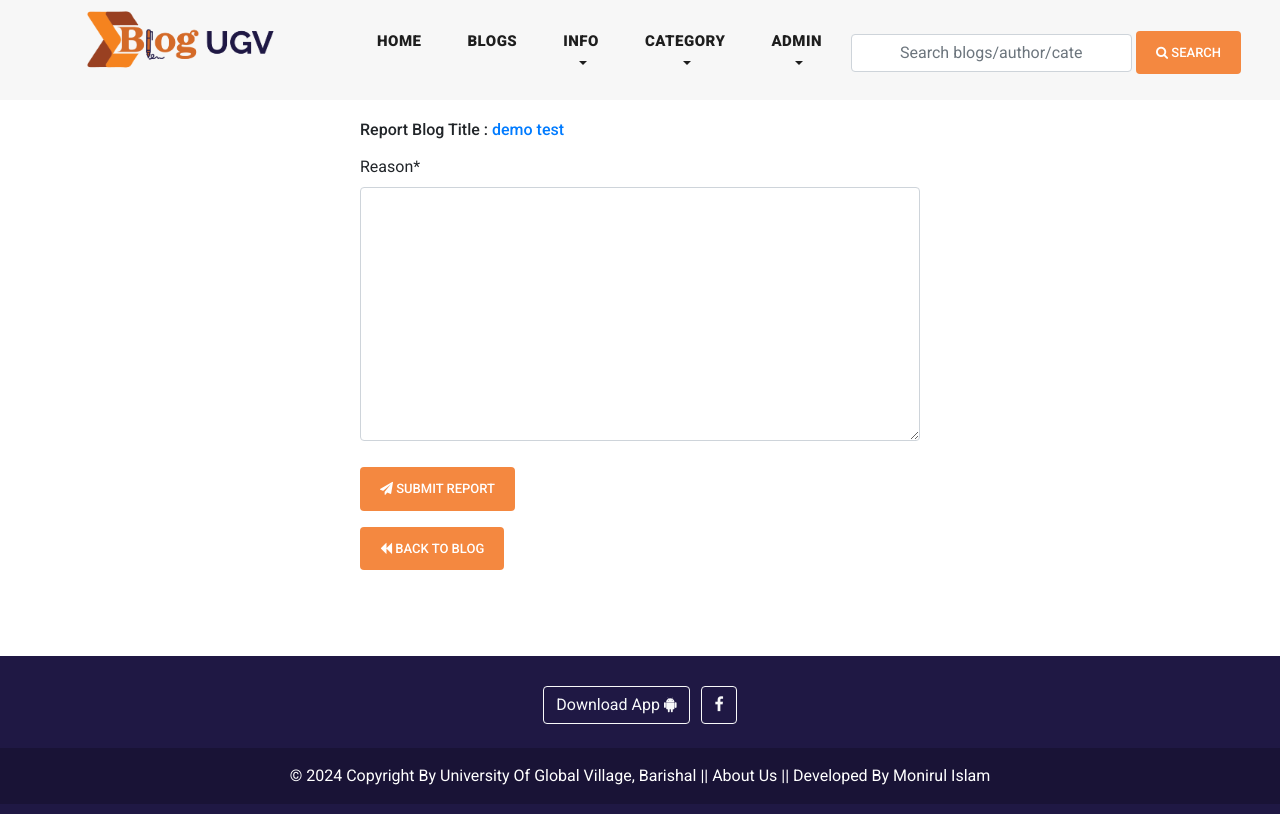
After one commit to moniruldevelopers/Multiuser-Blog-Website-Usign-Pyhton-and-Django, a Django app: a page that uses blog/templates/report_blog.html in a window 1280 px wide. The commit adds this page. Run offline with Django 4.2, Linux system fonts and the light colour scheme; a user stored in the database is signed in; data comes from the database, SQL or seed files in the repository; both versions use the stored data as it was after the commit; some libraries are stand-ins or nearby versions.

Commit message:
report blog add  success

```diff
--- a/blog/admin.py
+++ b/blog/admin.py
@@ -20,3 +20,8 @@ admin.site.register(Ugv_Ad)
 admin.site.register(OurTeam)
 admin.site.register(Contact)
 admin.site.register(Wishlist)
+
+#report blog
+class BlogReportAdmin(admin.ModelAdmin):
+    list_display = ['reason','blog','user', 'status']
+admin.site.register(BlogReport,BlogReportAdmin)
--- a/blog/forms.py
+++ b/blog/forms.py
@@ -1,6 +1,11 @@
 from django import forms
 from ckeditor.fields import RichTextField
-from .models import Blog, Contact
+from .models import Blog, Contact, BlogReport
+
+#FOR REPORT POST
+
+
+
 class ContactForm(forms.ModelForm):
     class Meta:
         model = Contact
@@ -26,3 +31,13 @@ class AddBlogForm(forms.ModelForm):
             "description",
 
         )
+
+
+#for report blog
+class ReportForm(forms.ModelForm):
+    class Meta:
+        model = BlogReport
+        fields = ['reason', 'status']
+        widgets = {
+            'status': forms.HiddenInput(),
+        }
--- a/blog/models.py
+++ b/blog/models.py
@@ -1,3 +1,4 @@
+from django.shortcuts import reverse
 from django.db import models
 from django.utils.text import slugify
 from user_profile.models import User
@@ -295,3 +296,32 @@ class Contact(models.Model):
     message = models.TextField(max_length=500)
     def __str__(self):
         return self.name
+
+
+
+
+
+#for report blog
+class BlogReport(models.Model):
+    PENDING = 'pending'
+    REVIEWED = 'reviewed'
+    RESOLVED = 'resolved'
+
+    STATUS_CHOICES = [
+        (PENDING, 'Pending'),
+        (REVIEWED, 'Reviewed'),
+        (RESOLVED, 'Resolved'),
+    ]
+
+    blog = models.ForeignKey(Blog, on_delete=models.CASCADE)
+    user = models.ForeignKey(User, on_delete=models.CASCADE)
+    reason = models.TextField()
+    status = models.CharField(max_length=20, choices=STATUS_CHOICES, default=PENDING)
+
+    def __str__(self):
+        return self.reason
+    def save(self, *args, **kwargs):
+        # Append the blog details URL to the original reason
+        blog_url = reverse('blog_details', kwargs={'slug': self.blog.slug})
+        self.reason = f"{self.reason}\n\nBlog Details: {blog_url}"
+        super().save(*args, **kwargs)
--- /dev/null
+++ b/blog/templates/report_blog.html
@@ -0,0 +1,35 @@
+{% extends 'base.html' %}
+{% load crispy_forms_tags %}
+{% load static %}
+
+{% block title %}
+  Report Blog page
+{% endblock title %}
+
+
+{% block content %}
+<div style="max-width: 600px; margin: 0 auto; padding: 20px;">
+
+    {% if messages %}
+        {% include 'message.html' %}
+    {% endif %}
+
+    <h2 class="mb-3" style="font-size: medium;" >Report Blog Title : <a href="{% url 'blog_details' slug=blog.slug %}">{{ blog.title }}</a></h2>
+
+    <form method="POST" action="{% url 'report_blog' slug=blog.slug %}" >
+        {% csrf_token %}
+        {{form|crispy}}
+        {% if form.reason.errors %}
+            <p style="color: red;">{{ form.reason.errors.0 }}</p>
+        {% endif %}
+
+        <button type="submit" style="margin-top: 10px;" class="btn btn-primary"><i class="fa fa-paper-plane"></i> Submit Report</button>
+    </form>
+
+
+
+    <button class="btn btn-primary mt-3" >
+        <a style="color:white" href="{% url 'blog_details' blog.slug %}"><i class="fa fa-backward"></i> Back to Blog</a>
+    </button>
+</div>
+{% endblock content %}
--- a/blog/urls.py
+++ b/blog/urls.py
@@ -19,7 +19,8 @@ path('contact/',contact, name='contact'),
 path('add_to_wishlist/<slug:slug>/', add_to_wishlist, name='add_to_wishlist'),
 path('wishlist/', wishlist_view, name='wishlist'),
 path('remove_from_wishlist/<slug:slug>/', remove_from_wishlist, name='remove_from_wishlist'),
-
+#reprot blog
+path('blog/report/<slug:slug>/', report_blog, name='report_blog'),
 
 
 
--- a/blog/views.py
+++ b/blog/views.py
@@ -5,11 +5,13 @@ from django.contrib.auth.decorators import login_required
 from django.http import JsonResponse
 from django.core.paginator import PageNotAnInteger, EmptyPage, Paginator
 from .models import *
-from .forms import TextForm, AddBlogForm ,ContactForm
+from .forms import TextForm, AddBlogForm ,ContactForm, ReportForm
 from django.core import paginator
 from django.db.models import Q
 from django.contrib import messages
 from django.utils.text import slugify
+
+
 
 def share_page(request):
     # Your logic to retrieve data or context for the page goes here
@@ -414,3 +416,25 @@ def contact(request):
         "form": form,
     }
     return render(request, 'contact.html', context)
+
+
+
+
+#blog report
+@login_required(login_url='login')
+def report_blog(request, slug):
+    blog = get_object_or_404(Blog, slug=slug)
+
+    if request.method == 'POST':
+        form = ReportForm(request.POST)
+        if form.is_valid():
+            report = form.save(commit=False)
+            report.blog = blog
+            report.user = request.user
+            report.save()
+            messages.success(request, "Report submitted successfully, We will review it asp !")
+            return redirect('report_blog', slug=blog.slug)
+    else:
+        form = ReportForm()
+
+    return render(request, 'report_blog.html', {'form': form, 'blog': blog})
```
Also changed, not shown: blog/templates/blog_details.html (+9 -3 lines), blog/migrations/0008_blogreport.py (added), db.sqlite3, media/blog_banners/eblogugv_5.png (added), notification/migrations/0042_alter_notification_notification_types.py (added), notification/migrations/0043_alter_notification_notification_types.py (added), notification/migrations/0044_alter_notification_notification_types.py (added).
